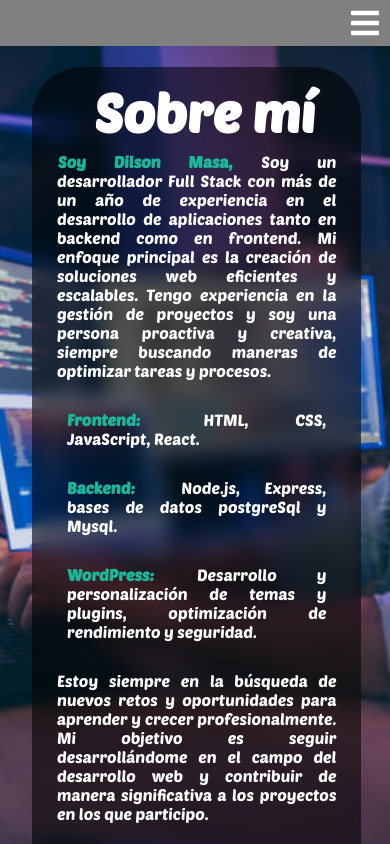
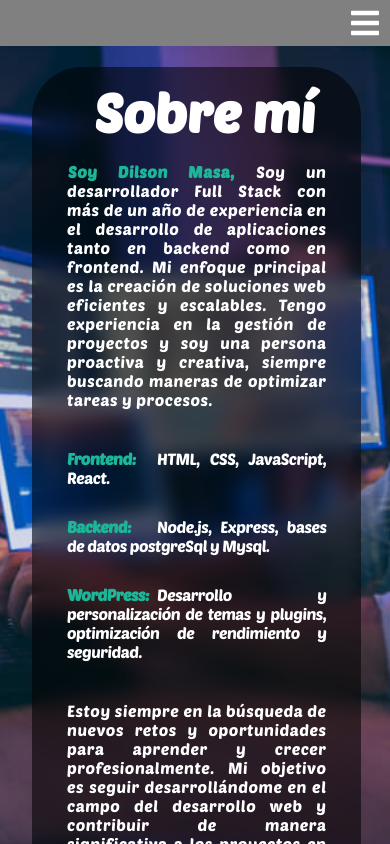
Before and after one commit to Dilson2022/Portafolio-Dilson-Masa, a React (Vite) app: page /sobremi in a window 390 px wide. Shown: the top 844 px of the page. Built offline with nearby package versions, Linux system fonts and the light colour scheme.

Commit message:
agregando mi experiencia en wordpress

```diff
--- a/src/Components/Sobremi/Sobremi.css
+++ b/src/Components/Sobremi/Sobremi.css
@@ -201,7 +201,8 @@ h3{
 
 .sobre-mi{
   margin: 0px 20px;
-  padding: 0;
+  padding: 6;
+  letter-spacing: 0.5px;
 }
 
 .yosoy{
@@ -213,4 +214,9 @@ h3{
   margin: 5px 0 auto;
 
 }
+
+.wordpres{
+  padding: 0;
+  letter-spacing: -0.5px;
 }
+}
--- a/src/Components/Sobremi/Sobremi.jsx
+++ b/src/Components/Sobremi/Sobremi.jsx
@@ -13,10 +13,10 @@ function Sobremi() {
         <div className="seccion">
           <p className="sobre-mi"><span className="yosoy">Soy Dilson Masa, </span>Soy un desarrollador Full Stack con más de un año de experiencia en el desarrollo de aplicaciones tanto en backend como en frontend. Mi enfoque principal es la creación de soluciones web eficientes y escalables. Tengo experiencia en la gestión de proyectos y soy una persona proactiva y creativa, siempre buscando maneras de optimizar tareas y procesos.</p>
 
-          <ul>
-            <li> <strong>Frontend:</strong>  HTML, CSS, JavaScript, React.</li>
-            <li> <strong>Backend:</strong>  Node.js, Express, bases de datos postgreSql y Mysql.</li>
-            <li><strong>WordPress:</strong>  Desarrollo y personalización de temas y plugins, optimización de rendimiento y seguridad.</li>
+          <ul className="wordpres">
+            <li><strong>Frontend:</strong>HTML, CSS, JavaScript, React.</li>
+            <li><strong>Backend:</strong>Node.js, Express, bases de datos postgreSql y Mysql.</li>
+            <li><strong>WordPress:</strong>Desarrollo y personalización de temas y plugins, optimización de rendimiento y seguridad.</li>
           </ul>
 
           <p className="sobre-mi">Estoy siempre en la búsqueda de nuevos retos y oportunidades para aprender y crecer profesionalmente. Mi objetivo es seguir desarrollándome en el campo del desarrollo web y contribuir de manera significativa a los proyectos en los que participo.</p>
```
